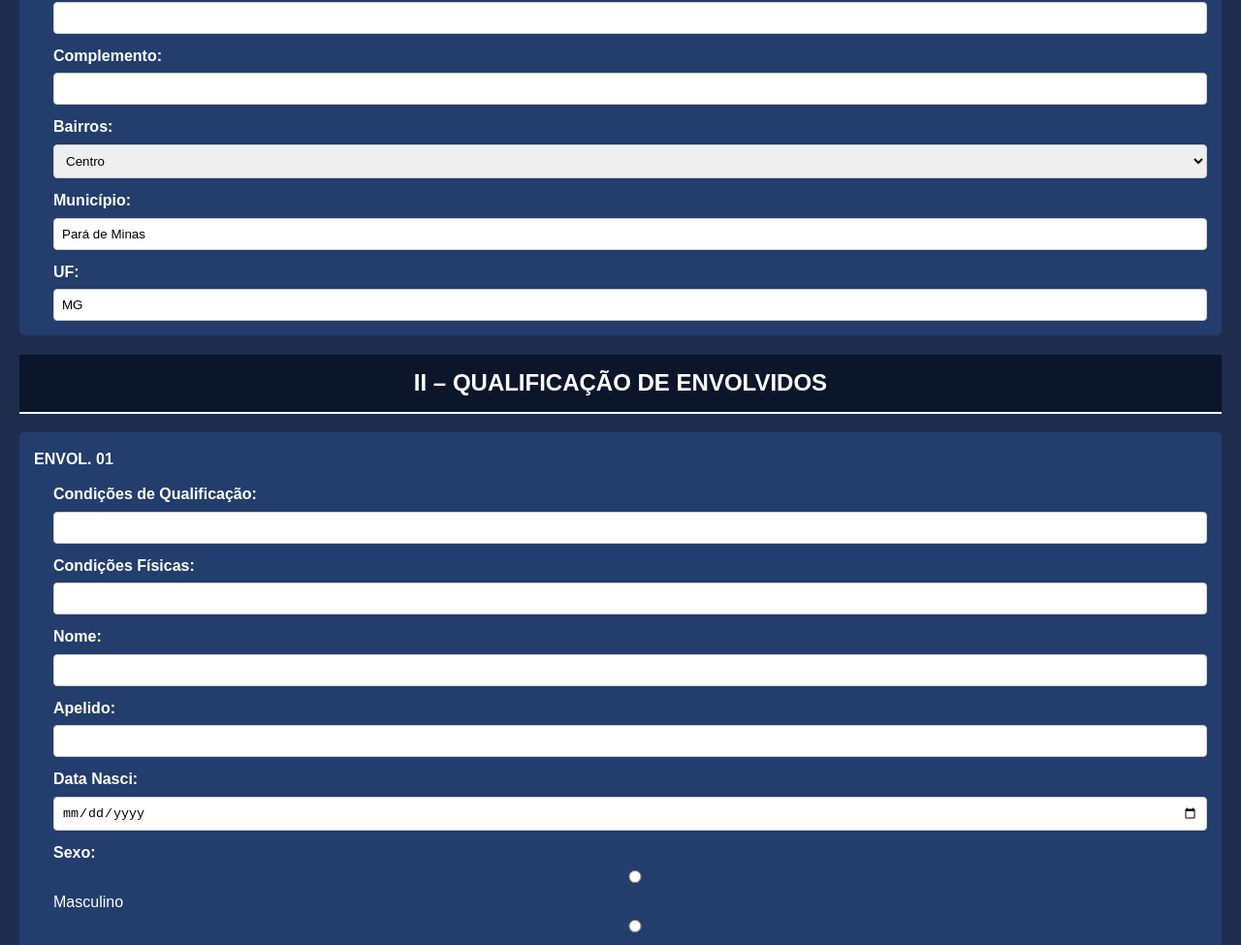
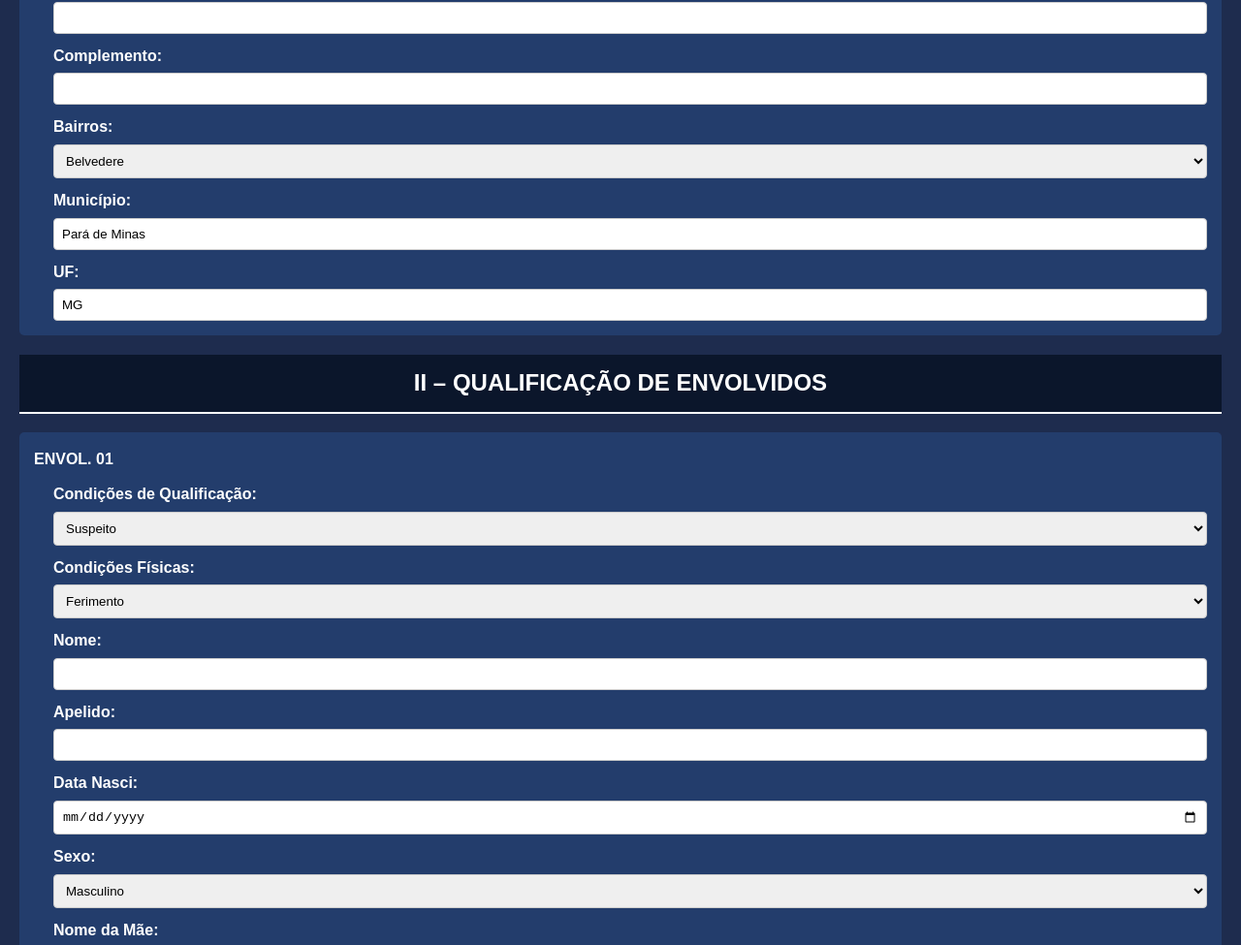
Before and after one commit to italo2023255/gcm, a plain HTML site: page index.html in a window 1280 px wide. Shown: the part 910-1885 px from the top of the page at 97% size. Drawn offline with Linux system fonts and the light colour scheme.

Commit message:
Update index.html

```diff
--- a/index.html
+++ b/index.html
@@ -44,7 +44,7 @@
             margin-top: 10px;
             font-weight: bold;
         }
-        input[type="text"], input[type="date"], input[type="time"], input[type="radio"], textarea, select {
+        input[type="text"], input[type="date"], input[type="time"], textarea, select {
             width: 100%;
             padding: 8px;
             margin-top: 5px;
@@ -127,10 +127,46 @@
                 <input type="text" name="complemento">
                 <label>Bairros:</label>
                 <select name="bairros">
+                    <option value="Belvedere">Belvedere</option>
+                    <option value="Bela Vista">Bela Vista</option>
                     <option value="Centro">Centro</option>
+                    <option value="Dom Bosco">Dom Bosco</option>
+                    <option value="Eldorado">Eldorado</option>
+                    <option value="Esplanada">Esplanada</option>
+                    <option value="Grão Pará">Grão Pará</option>
+                    <option value="JK">JK</option>
+                    <option value="Jardim América">Jardim América</option>
+                    <option value="Jardim Beatriz">Jardim Beatriz</option>
+                    <option value="Jardim Castelo Branco">Jardim Castelo Branco</option>
+                    <option value="Jardim das Oliveiras">Jardim das Oliveiras</option>
+                    <option value="Jardim das Piteiras">Jardim das Piteiras</option>
+                    <option value="Jardim Panorâmico">Jardim Panorâmico</option>
+                    <option value="Jardim Serra Negra">Jardim Serra Negra</option>
+                    <option value="Lagoa dos Mandarins">Lagoa dos Mandarins</option>
+                    <option value="Padre Libério">Padre Libério</option>
+                    <option value="Papa João Paulo II">Papa João Paulo II</option>
+                    <option value="Providência">Providência</option>
+                    <option value="Recanto da Lagoa">Recanto da Lagoa</option>
+                    <option value="Redentor">Redentor</option>
+                    <option value="Santos Dumont">Santos Dumont</option>
+                    <option value="São Cristóvão">São Cristóvão</option>
+                    <option value="São Francisco">São Francisco</option>
+                    <option value="São Geraldo">São Geraldo</option>
                     <option value="São José">São José</option>
-                    <option value="Santo Antônio">Santo Antônio</option>
-                    <!-- Adicione outros bairros conforme necessário -->
+                    <option value="São Judas Tadeu">São Judas Tadeu</option>
+                    <option value="São Luiz">São Luiz</option>
+                    <option value="São Pedro">São Pedro</option>
+                    <option value="Vila Ferreira">Vila Ferreira</option>
+                    <option value="Vila Maria">Vila Maria</option>
+                    <option value="Walter Martins Ferreira">Walter Martins Ferreira</option>
+                    <option value="Residencial Capanema">Residencial Capanema</option>
+                    <option value="Residencial Cecília Meireles">Residencial Cecília Meireles</option>
+                    <option value="Residencial Grão Pará">Residencial Grão Pará</option>
+                    <option value="Residencial Jardim Europa">Residencial Jardim Europa</option>
+                    <option value="Residencial Paraíso">Residencial Paraíso</option>
+                    <option value="Residencial Porto Seguro">Residencial Porto Seguro</option>
+                    <option value="Residencial São Luiz">Residencial São Luiz</option>
+                    <option value="Residencial Veredas da Serra">Residencial Veredas da Serra</option>
                 </select>
                 <label>Município:</label>
                 <input type="text" name="municipio" value="Pará de Minas" readonly>
@@ -146,9 +182,17 @@
                     <div class="envolvido-title">ENVOL. 01</div>
                     <div class="info">
                         <label>Condições de Qualificação:</label>
-                        <input type="text" name="condicoes_qualificacao">
+                        <select name="condicoes_qualificacao">
+                            <option value="suspeito">Suspeito</option>
+                            <option value="vitima">Vítima</option>
+                            <option value="testemunha">Testemunha</option>
+                            <option value="outros">Outros</option>
+                        </select>
                         <label>Condições Físicas:</label>
-                        <input type="text" name="condicoes_fisicas">
+                        <select name="condicoes_fisicas">
+                            <option value="ferimento">Ferimento</option>
+                            <option value="sem_ferimento">Sem Ferimento</option>
+                        </select>
                         <label>Nome:</label>
                         <input type="text" name="nome">
                         <label>Apelido:</label>
@@ -156,8 +200,10 @@
                         <label>Data Nasci:</label>
                         <input type="date" name="data_nascimento">
                         <label>Sexo:</label>
-                        <input type="radio" name="sexo" value="M"> Masculino
-                        <input type="radio" name="sexo" value="F"> Feminino
+                        <select name="sexo">
+                            <option value="M">Masculino</option>
+                            <option value="F">Feminino</option>
+                        </select>
                         <label>Nome da Mãe:</label>
                         <input type="text" name="nome_mae">
                         <label>Nome do Pai:</label>
@@ -174,8 +220,6 @@
                         <input type="text" name="documento_numero">
                         <label>Órgão Emissor:</label>
                         <input type="text" name="orgao_emissor">
-                        <
-<input type="text" name="orgao_emissor">
                         <label>Endereço:</label>
                         <input type="text" name="endereco">
                         <label>Bairro:</label>
@@ -235,9 +279,17 @@
                     <div class="envolvido-title">ENVOL. ${envolvidoCount}</div>
                     <div class="info">
                         <label>Condições de Qualificação:</label>
-                        <input type="text" name="condicoes_qualificacao_${envolvidoCount}">
+                        <select name="condicoes_qualificacao_${envolvidoCount}">
+                            <option value="suspeito">Suspeito</option>
+                            <option value="vitima">Vítima</option>
+                            <option value="testemunha">Testemunha</option>
+                            <option value="outros">Outros</option>
+                        </select>
                         <label>Condições Físicas:</label>
-                        <input type="text" name="condicoes_fisicas_${envolvidoCount}">
+                        <select name="condicoes_fisicas_${envolvidoCount}">
+                            <option value="ferimento">Ferimento</option>
+                            <option value="sem_ferimento">Sem Ferimento</option>
+                        </select>
                         <label>Nome:</label>
                         <input type="text" name="nome_${envolvidoCount}">
                         <label>Apelido:</label>
@@ -245,8 +297,10 @@
                         <label>Data Nasci:</label>
                         <input type="date" name="data_nascimento_${envolvidoCount}">
                         <label>Sexo:</label>
-                        <input type="radio" name="sexo_${envolvidoCount}" value="M"> Masculino
-                        <input type="radio" name="sexo_${envolvidoCount}" value="F"> Feminino
+                        <select name="sexo_${envolvidoCount}">
+                            <option value="M">Masculino</option>
+                            <option value="F">Feminino</option>
+                        </select>
                         <label>Nome da Mãe:</label>
                         <input type="text" name="nome_mae_${envolvidoCount}">
                         <label>Nome do Pai:</label>
@@ -275,7 +329,3 @@
                 </div>
             `;
             envolvidoContainer.appendChild(envolvidoDiv);
-        }
-    </script>
-</body>
-</html>
```
